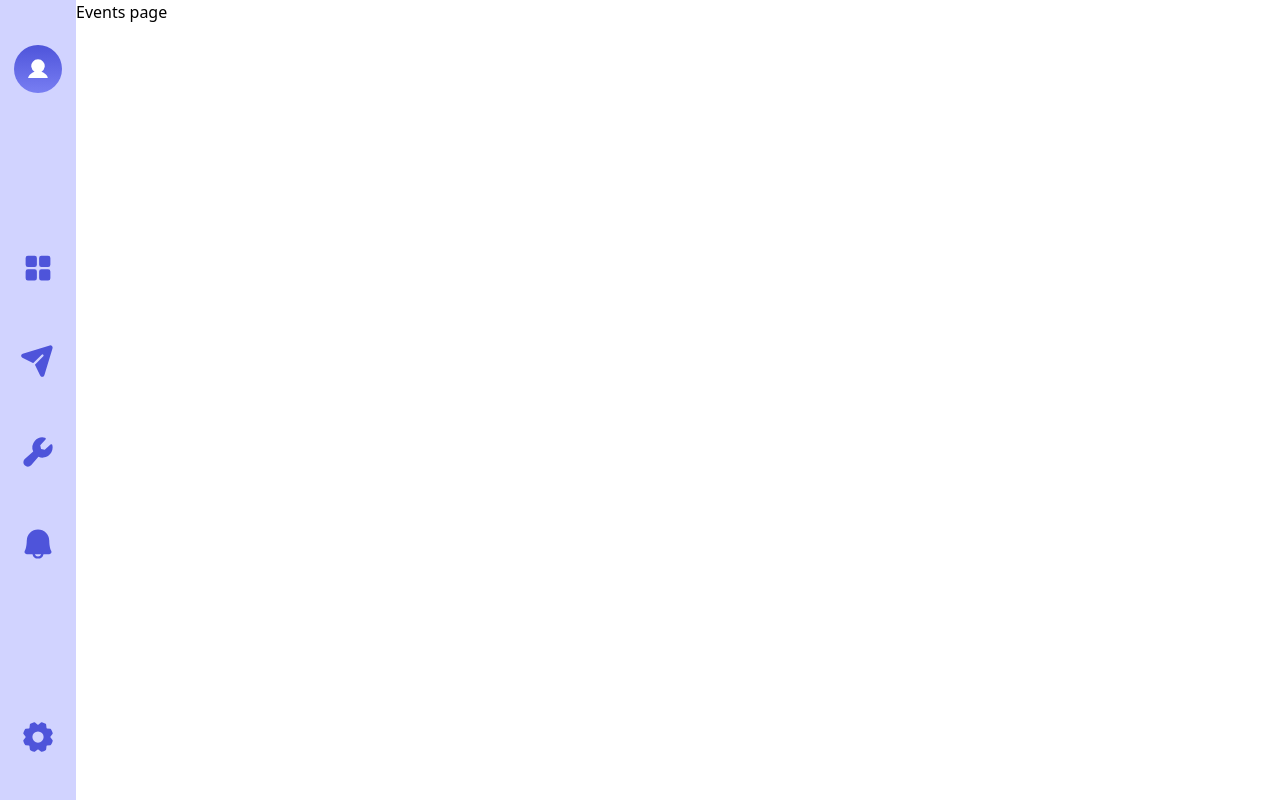
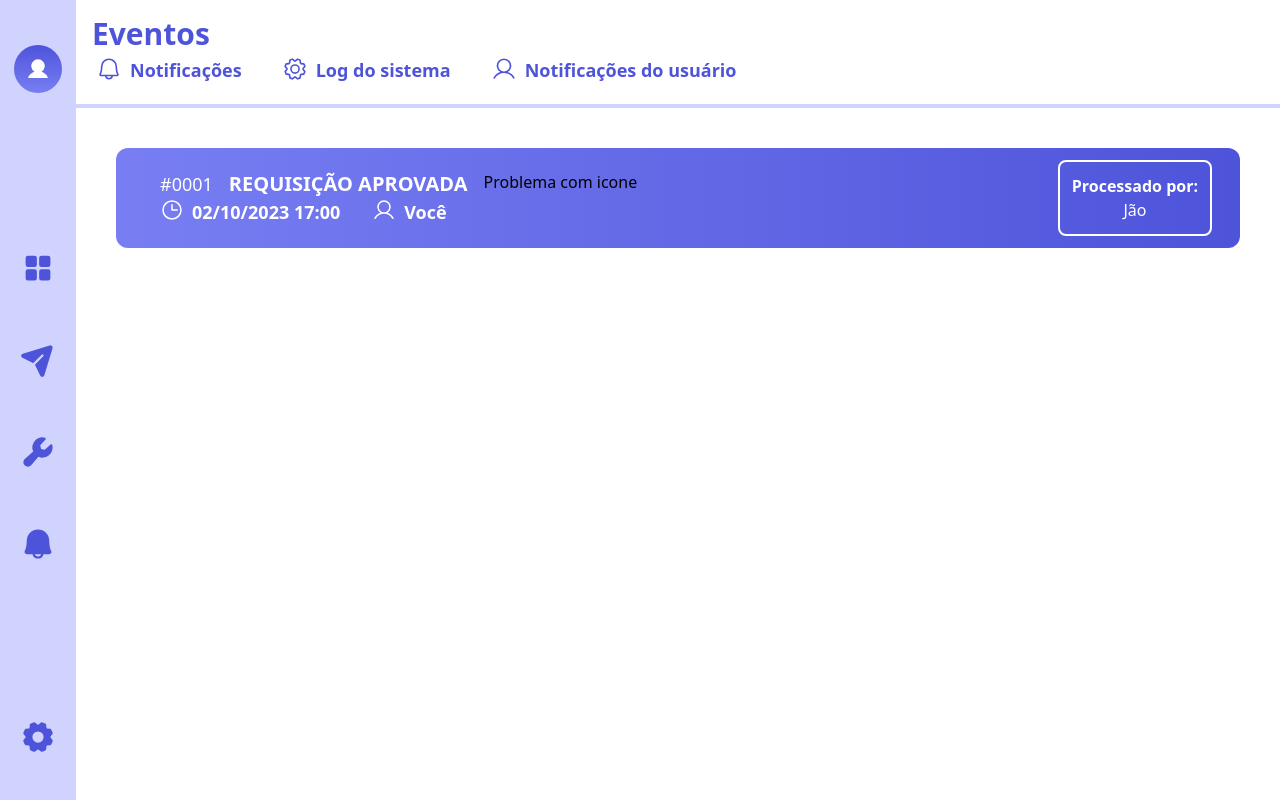
Before and after one commit to renan823/Aerotool-Front, a Next.js app: page /events in a window 1280 px wide. Built offline with nearby package versions, Linux system fonts and the light colour scheme.

Commit message:
feat: events page and component

```diff
--- /dev/null
+++ b/src/components/EventCard.jsx
@@ -0,0 +1,33 @@
+import { User, Clock } from "@phosphor-icons/react";
+
+const EventCard = (props) => {
+    return (
+        <div className="bg-gradient-to-r from-accent to-primary w-full rounded-xl p-3 flex flex-row justify-between">
+            <div className="self-center mx-5">
+                <div>
+                    <div className="flex flex-row justify-around w-fit px-3">
+                        <h1 className="text-white mr-4 text-lg">#0001</h1>
+                        <h1 className="text-white font-bold mr-4 text-xl">REQUISIÇÃO APROVADA</h1>
+                        <h2 className="mr-4">Problema com icone</h2>
+                    </div>
+                </div>
+                <div className="flex flex-row">
+                    <div className="flex flex-row justify-around w-fit px-3">
+                        <Clock size={24} color="white"/>
+                        <h2 className="text-white font-bold mx-2 text-lg">02/10/2023 17:00</h2>
+                    </div>
+                    <div className="flex flex-row justify-around w-fit px-3">
+                        <User size={24} color="white"/>
+                        <h2 className="font-bold text-white mx-2 text-lg">Você</h2>
+                    </div>
+                </div>
+            </div>
+            <div className="border-white border-2 p-3 h-fit rounded-lg self-center mx-4">
+                <h1 className="text-white font-bold">Processado por:</h1>
+                <h2 className="text-white text-center">Jão</h2>
+            </div>
+        </div>
+    )
+}
+
+export default EventCard;
--- a/src/components/MainContainer.jsx
+++ b/src/components/MainContainer.jsx
@@ -2,7 +2,7 @@ import Navbar from '@/components/Navbar';
 
 const MainContainer = ({ children }) => {
     return (
-        <div className='flex lex-row'>
+        <div className='flex flex-row w-screen'>
             <Navbar/>
             { children }
         </div>
--- a/src/pages/events.jsx
+++ b/src/pages/events.jsx
@@ -1,6 +1,61 @@
+import { useState } from "react";
+import { User, Bell, Gear } from "@phosphor-icons/react";
+import EventCard from "@/components/EventCard";
+
+const Page = ({page}) => {
+    if (page === "notification") {
+        return (
+            <div>
+                <EventCard/>
+            </div>
+        )
+    } else if (page === "system") {
+        return (
+            <div>
+                <h1>sistema</h1>
+            </div>
+        )
+    } else {
+        return (
+            <div>
+                <h1>usuario</h1>
+            </div>
+        )
+    }
+}
+
 const Events = () => {
+
+    const [page, setPage] = useState("notification") // notification or user or system
+
+    const handleNavigation = (target) => {
+        console.log("oi")
+        setPage(target);
+    }
+
     return (
-       <h1>Events page</h1>
+        <div className="flex flex-col w-full">
+            <div className="p-4 h-fit w-full border-b-4 border-primaryLight">
+                <h1 className="font-bold text-3xl text-primary">Eventos</h1>
+                <div className="flex flex-row">
+                    <div className="mr-6 p-1 flex flex-row">
+                        <Bell size={26} color="#4E54DA"/>
+                        <button className="mx-2 text-lg text-primary font-bold" onClick={() => handleNavigation("navigation")}>Notificações</button>
+                    </div>
+                    <div className="mr-6 p-1 flex flex-row">
+                        <Gear size={26} color="#4E54DA"/>
+                        <button className="mx-2 text-lg text-primary font-bold" onClick={() => handleNavigation("system")}>Log do sistema</button>
+                    </div>
+                    <div className="mr-6 p-1 flex flex-row">
+                        <User size={26} color="#4E54DA"/>
+                        <button className="mx-2 text-lg text-primary font-bold" onClick={() => handleNavigation("user")}>Notificações do usuário</button>
+                    </div>
+                </div>
+            </div>
+            <div className="w-full p-10">
+                <Page page={page}/>
+            </div>
+        </div>
     )
 }
 
```
